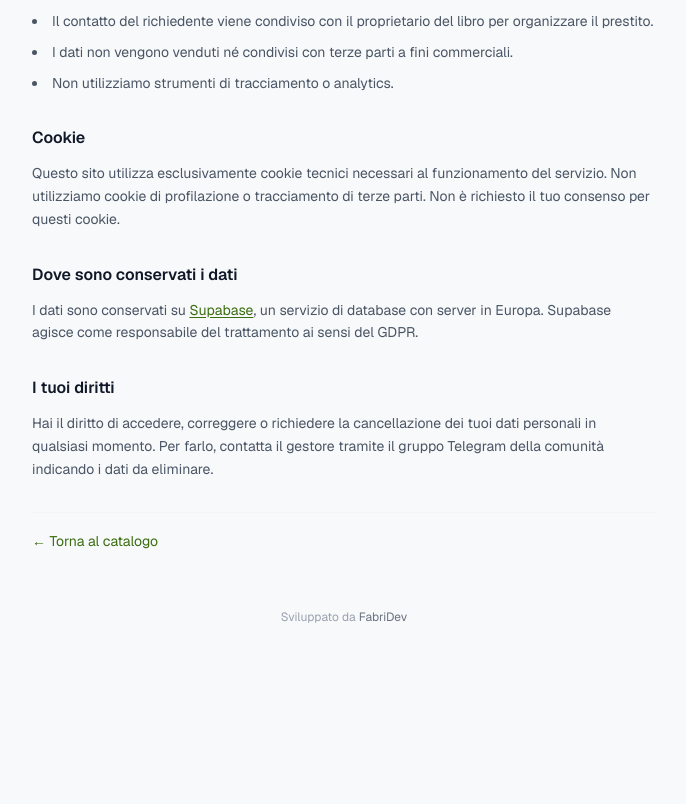
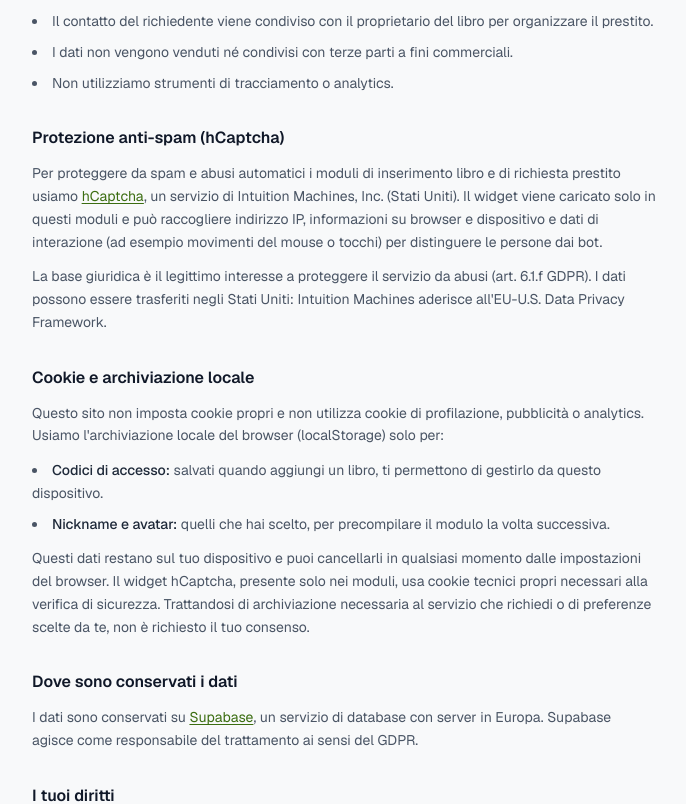
Before and after one commit to FabrizioContu/libri-in-giro-bcn, a Next.js app: page /privacy in a window 1280 px wide. Shown: the part 720-1524 px from the top of the page, without its empty margins (296-982 px from the left). Before the commit the page ends 1361 px from the top, so only its background shows below. Built offline with nearby package versions, Linux system fonts and the light colour scheme.

Commit message:
docs: disclose hCaptcha and localStorage in privacy policy

```diff
--- a/app/privacy/page.tsx
+++ b/app/privacy/page.tsx
@@ -13,7 +13,7 @@ export default function PrivacyPage() {
       <main className="flex-1 max-w-2xl mx-auto w-full px-4 sm:px-6 py-10 space-y-8">
         <div>
           <h1 className="text-2xl font-bold text-gray-900 mb-1">Informativa sulla privacy</h1>
-          <p className="text-sm text-gray-400">Ultimo aggiornamento: marzo 2025</p>
+          <p className="text-sm text-gray-400">Ultimo aggiornamento: ottobre 2026</p>
         </div>
 
         <section className="space-y-3">
@@ -69,11 +69,52 @@ export default function PrivacyPage() {
         </section>
 
         <section className="space-y-3">
-          <h2 className="text-base font-semibold text-gray-900">Cookie</h2>
+          <h2 className="text-base font-semibold text-gray-900">Protezione anti-spam (hCaptcha)</h2>
           <p className="text-sm text-gray-600 leading-relaxed">
-            Questo sito utilizza esclusivamente cookie tecnici necessari al funzionamento del
-            servizio. Non utilizziamo cookie di profilazione o tracciamento di terze parti.
-            Non è richiesto il tuo consenso per questi cookie.
+            Per proteggere da spam e abusi automatici i moduli di inserimento libro e di richiesta
+            prestito usiamo{" "}
+            <a
+              href="https://www.hcaptcha.com/privacy"
+              target="_blank"
+              rel="noopener noreferrer"
+              className="text-[#3B6D11] underline underline-offset-2"
+            >
+              hCaptcha
+            </a>
+            , un servizio di Intuition Machines, Inc. (Stati Uniti). Il widget viene caricato solo
+            in questi moduli e può raccogliere indirizzo IP, informazioni su browser e dispositivo
+            e dati di interazione (ad esempio movimenti del mouse o tocchi) per distinguere le
+            persone dai bot.
+          </p>
+          <p className="text-sm text-gray-600 leading-relaxed">
+            La base giuridica è il legittimo interesse a proteggere il servizio da abusi (art.
+            6.1.f GDPR). I dati possono essere trasferiti negli Stati Uniti: Intuition Machines
+            aderisce all&apos;EU-U.S. Data Privacy Framework.
+          </p>
+        </section>
+
+        <section className="space-y-3">
+          <h2 className="text-base font-semibold text-gray-900">Cookie e archiviazione locale</h2>
+          <p className="text-sm text-gray-600 leading-relaxed">
+            Questo sito non imposta cookie propri e non utilizza cookie di profilazione, pubblicità
+            o analytics. Usiamo l&apos;archiviazione locale del browser (localStorage) solo per:
+          </p>
+          <ul className="text-sm text-gray-600 leading-relaxed space-y-2 list-disc list-inside">
+            <li>
+              <span className="font-medium text-gray-800">Codici di accesso:</span> salvati quando
+              aggiungi un libro, ti permettono di gestirlo da questo dispositivo.
+            </li>
+            <li>
+              <span className="font-medium text-gray-800">Nickname e avatar:</span> quelli che hai
+              scelto, per precompilare il modulo la volta successiva.
+            </li>
+          </ul>
+          <p className="text-sm text-gray-600 leading-relaxed">
+            Questi dati restano sul tuo dispositivo e puoi cancellarli in qualsiasi momento dalle
+            impostazioni del browser. Il widget hCaptcha, presente solo nei moduli, usa cookie
+            tecnici propri necessari alla verifica di sicurezza. Trattandosi di archiviazione
+            necessaria al servizio che richiedi o di preferenze scelte da te, non è richiesto il
+            tuo consenso.
           </p>
         </section>
 
```
